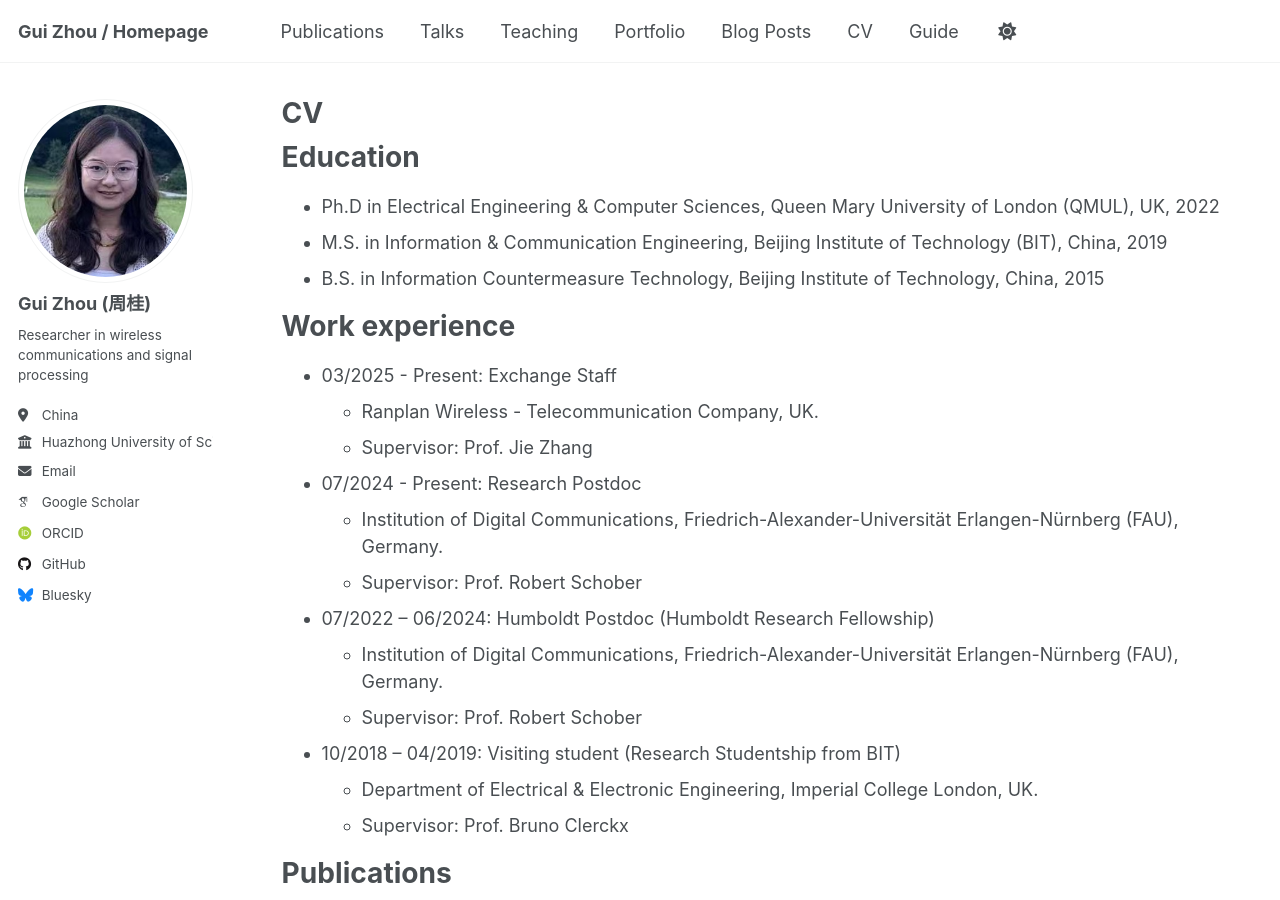
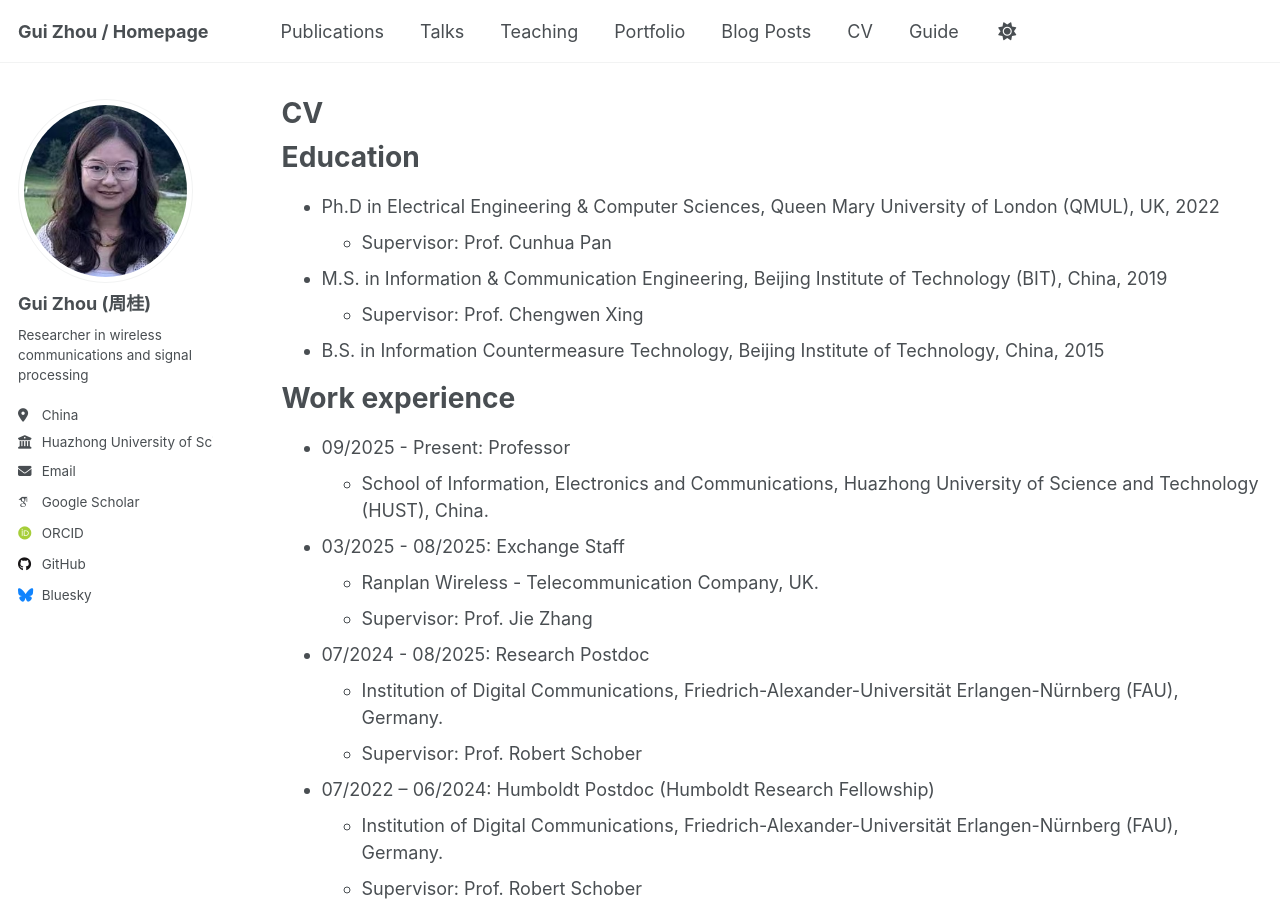
Before and after one commit to GuiZhou1992/GuiZhou, a Jekyll site: the page built from _pages/cv.md, in a window 1280 px wide and 900 px high. Built offline with Jekyll 4.4.1, drawn with Linux system fonts in a browser that asks for light colours; some web fonts are replaced; a script that is not in the unit is left out.

Commit message:
Update cv.md

```diff
--- a/_pages/cv.md
+++ b/_pages/cv.md
@@ -13,17 +13,21 @@ Education
 ======
 * Ph.D in Electrical Engineering & Computer Sciences, Queen Mary University of London (QMUL), UK,
 2022
+  * Supervisor: Prof. Cunhua Pan
 * M.S. in Information & Communication Engineering, Beijing Institute of Technology (BIT), China,
 2019
+  * Supervisor: Prof. Chengwen Xing
 * B.S. in Information Countermeasure Technology, Beijing Institute of Technology, China,
  2015
 
 Work experience
 ======
-* 03/2025 - Present:  Exchange Staff
+* 09/2025 - Present:  Professor
+   * School of Information, Electronics and Communications, Huazhong University of Science and Technology (HUST), China.
+* 03/2025 - 08/2025:  Exchange Staff
    * Ranplan Wireless - Telecommunication Company, UK.
    * Supervisor: Prof. Jie Zhang
-* 07/2024 - Present:  Research Postdoc
+* 07/2024 - 08/2025:  Research Postdoc
    * Institution of Digital Communications, Friedrich-Alexander-Universität Erlangen-Nürnberg (FAU),
    Germany.
    * Supervisor: Prof. Robert Schober
```
